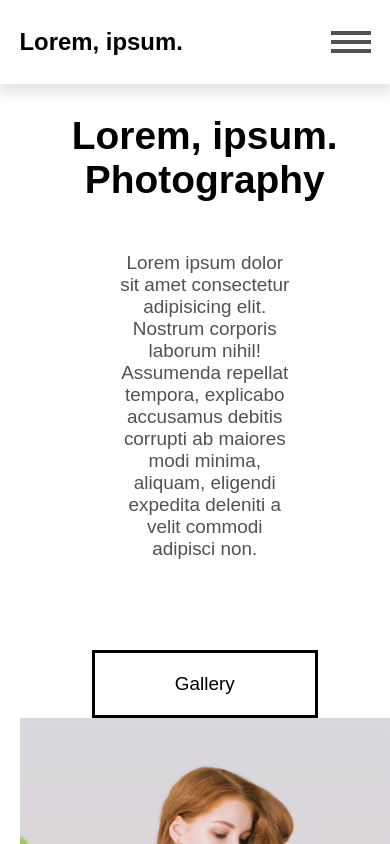
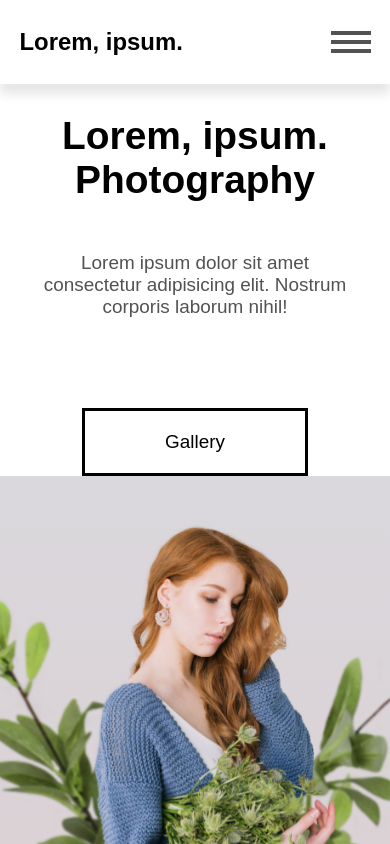
Before and after one commit to mehradi-github/ref-landingpage-photography, a React (Create React App) app: page / in a window 390 px wide. Shown: the top 844 px of the page. Built offline with nearby package versions, Linux system fonts and the light colour scheme; a web font is replaced by a local one.

Commit message:
Adding media query for hero section

```diff
--- a/src/App.scss
+++ b/src/App.scss
@@ -175,6 +175,15 @@ footer {
       background-color: white;
     }
   }
+
+  .hero {
+    width: 100%;
+    .hero-introduction {
+      p {
+        padding: 5rem 3rem;
+      }
+    }
+  }
 }
 // Animations
 @keyframes opening {
--- a/src/App.tsx
+++ b/src/App.tsx
@@ -55,9 +55,7 @@ function App() {
             </h2>
             <p>
               Lorem ipsum dolor sit amet consectetur adipisicing elit. Nostrum
-              corporis laborum nihil! Assumenda repellat tempora, explicabo
-              accusamus debitis corrupti ab maiores modi minima, aliquam,
-              eligendi expedita deleniti a velit commodi adipisci non.
+              corporis laborum nihil!
             </p>
             <a href="#gallery">Gallery</a>
           </div>
```
